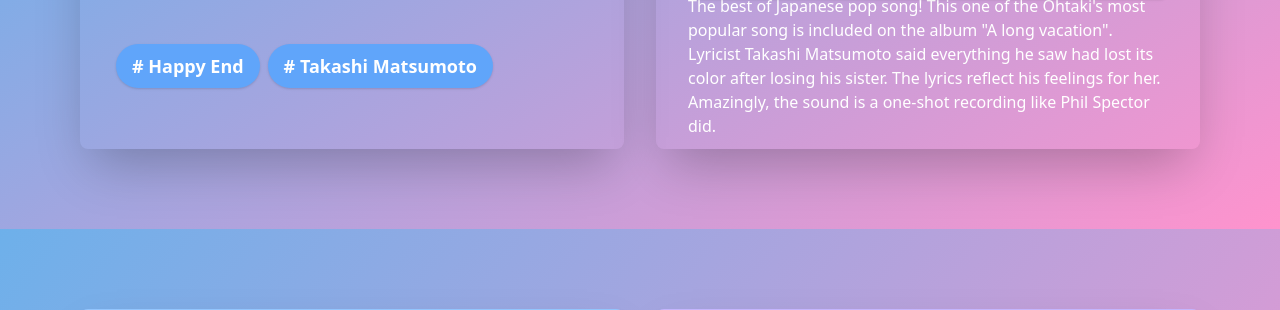
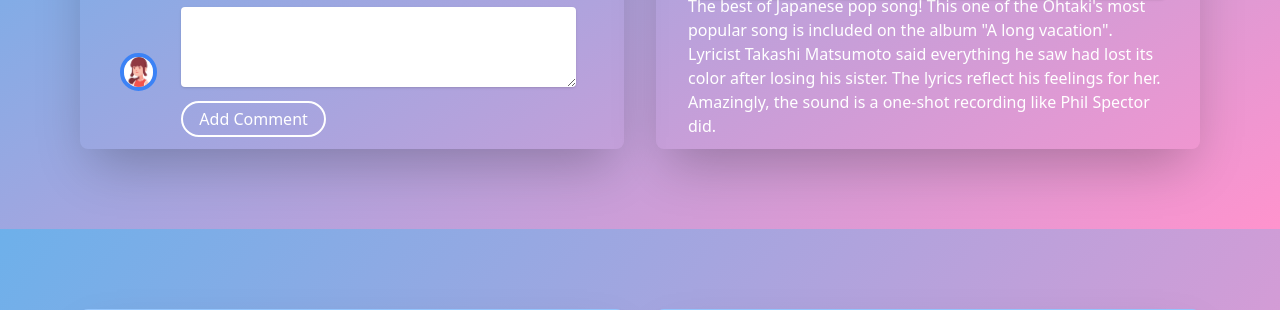
Before and after one commit to ayumitanaka13/japanese-citypop, a Flask app: page /song in a window 1280 px wide. Shown: the part 571-881 px from the top of the page. Run offline with Flask 2, Linux system fonts and the light colour scheme; the visitor is signed in with stand-in values (Sample User, id 1); data comes from the database, SQL or seed files in the repository; style sheets or scripts are compiled from the project's sources; some libraries are stand-ins or nearby versions; some web fonts are replaced.

Commit message:
change song.html

```diff
--- a/flaskr/templates/base.html
+++ b/flaskr/templates/base.html
@@ -46,7 +46,7 @@
 
 <body class="text-white bg-purple-300">
     <header>
-        <nav class="w-full flex flex-wrap items-center justify-between lg:bg-transparent lg:text-lg p-5 md:p-4 px-4 md:px-12 fixed box">
+        <nav class="w-full flex flex-wrap items-center justify-between bg-transparent lg:text-lg p-5 md:p-4 px-4 md:px-12 fixed box">
             <!-- search bar -->
             <div class="flex items-center flex-shrink-0">
 				<form action="searchResult" class="flex text-lg md:text-xl">
--- a/flaskr/templates/song/song.html
+++ b/flaskr/templates/song/song.html
@@ -32,12 +32,12 @@
                 <div class="h-1/3 box">
                     <div class="h-full w-full grid grid-cols-9 box">
                         <div class="h-full col-span-1 flex items-center p-0 xl:p-2">
-                            <img src="{{ url_for('static', filename=song.icon_pic_path) }}" class="rounded-full border-solid border-2 border-blue-500">
+                            <img src="{{ url_for('static', filename=song.icon_pic_path) }}" class="rounded-full border-solid border-2 xl:border-4 border-blue-500">
                         </div>
                         <div class="h-full col-span-8 flex items-center box">
-                            <div class="ml-2 sm:ml-4 2xl:ml-8 py-1 2xl:py-3 px-3 2xl:px-6 bg-white rounded shadow text-blue-400">
+                            <div class="w-full mx-2 sm:mx-4 2xl:mx-8 py-1 2xl:py-3 px-3 2xl:px-6 bg-white rounded shadow text-blue-400">
                                 <p class="text-xs sm:text-sm xl:text-base 2xl:text-xl font-semibold">
-                                    Amy @amy1993
+                                    @{{current_user.username}}
                                 </p>
                                 <p class="text-xs sm:text-sm lg:text-xs xl:text-sm 2xl:text-lg">Lorem ipsum dolor sit, amet consectetur adipisicing elit.</p>
                             </div>
@@ -45,12 +45,12 @@
                     </div>
                     <div class="h-full w-full grid grid-cols-9 box">
                         <div class="h-full col-span-1 flex items-center p-0 xl:p-2">
-                            <img src="{{ url_for('static', filename=song.icon_pic_path) }}" class="rounded-full border-solid border-2 border-blue-500">
+                            <img src="{{ url_for('static', filename=song.icon_pic_path) }}" class="rounded-full border-solid border-2 xl:border-4 border-blue-500">
                         </div>
                         <div class="h-full col-span-8 flex items-center box">
-                            <div class="ml-2 sm:ml-4 2xl:ml-8 py-1 2xl:py-3 px-3 2xl:px-6 bg-white rounded shadow text-blue-400">
+                            <div class="w-full mx-2 sm:mx-4 2xl:mx-8 py-1 2xl:py-3 px-3 2xl:px-6 bg-white rounded shadow text-blue-400">
                                 <p class="text-xs sm:text-sm xl:text-base 2xl:text-xl font-semibold">
-                                    Amy @amy1993
+                                    @{{current_user.username}}
                                 </p>
                                 <p class="text-xs sm:text-sm lg:text-xs xl:text-sm 2xl:text-lg">Lorem ipsum dolor sit, amet consectetur adipisicing elit.</p>
                             </div>
@@ -58,12 +58,12 @@
                     </div>
                     <div class="h-full w-full grid grid-cols-9 box">
                         <div class="h-full col-span-1 flex items-center p-0 xl:p-2">
-                            <img src="{{ url_for('static', filename=song.icon_pic_path) }}" class="rounded-full border-solid border-2 border-blue-500">
+                            <img src="{{ url_for('static', filename=song.icon_pic_path) }}" class="rounded-full border-solid border-2 xl:border-4 border-blue-500">
                         </div>
                         <div class="h-full col-span-8 flex items-center box">
-                            <div class="ml-2 sm:ml-4 2xl:ml-8 py-1 2xl:py-3 px-3 2xl:px-6 bg-white rounded shadow text-blue-400">
+                            <div class="w-full mx-2 sm:mx-4 2xl:mx-8 py-1 2xl:py-3 px-3 2xl:px-6 bg-white rounded shadow text-blue-400">
                                 <p class="text-xs sm:text-sm xl:text-base 2xl:text-xl font-semibold">
-                                    Amy @amy1993
+                                    @{{current_user.username}}
                                 </p>
                                 <p class="text-xs sm:text-sm lg:text-xs xl:text-sm 2xl:text-lg">Lorem ipsum dolor sit, amet consectetur adipisicing elit.</p>
                             </div>
@@ -72,26 +72,24 @@
                 </div>
             </div>
         </div>
-        <!-- links -->
+        <!-- comment -->
         <div class="h-1/5 flex items-center px-2 box">
-            <div class="flex flex-wrap">
-                <a href="{{ url_for('album.album') }}">
-                    <button class="bg-blue-400 hover:bg-blue-500 font-semibold m-1 py-1 sm:py-2 px-2 sm:px-4 rounded-full shadow focus:outline-none text-base lg:text-sm xl:text-lg">
-                        # {{ song.band }}
-                    </button>
-                </a>
-                <a href="{{ url_for('app.comingsoon') }}">
-                    <button class="bg-blue-400 hover:bg-blue-500 font-semibold m-1 py-1 sm:py-2 px-2 sm:px-4 rounded-full shadow focus:outline-none text-base lg:text-sm xl:text-lg">
-                        # {{ song.words }}
-                    </button>
-                </a>
+            <div class="h-full w-full grid grid-cols-9 box">
+                <div class="h-full col-span-1 flex items-center p-0 xl:p-2">
+                    <img src="{{ url_for('static', filename=song.icon_pic_path) }}" class="rounded-full border-solid  border-2 xl:border-4 border-blue-500">
+                </div>
+                <div class="h-full col-span-8 flex items-center flex items-center">
+                    <form action="addComment" method="POST" class="w-full mx-2 sm:mx-4 2xl:mx-8">
+                        <textarea name="comment" rows="3" class="w-full bg-white shadow rounded p-1" required></textarea>
+                        <input type="submit" value="Add Comment" class="text-xs sm:text-sm xl:text-base 2xl:text-xl bg-transparent hover:bg-blue-500 border-2 border-white rounded-full outline-none py-1 px-4 mt-2">
+                    </form>
+                </div>
             </div>
         </div>
     </div>
 
-
     <!-- song -->
-    <div class="h-screen lg:h-full col-span-2 lg:col-span-1 shadow-2xl rounded-lg box border-t-2 border-purple-300 p-4 sm:p-6">
+    <div class="h-screen lg:h-full col-span-2 lg:col-span-1 shadow-2xl rounded-lg box border-t-2 border-blue-300 p-4 sm:p-6">
         <!-- song title -->
         <div class="h-1/5 box flex items-center">
             <div class="h-full w-full grid grid-cols-5">
```
